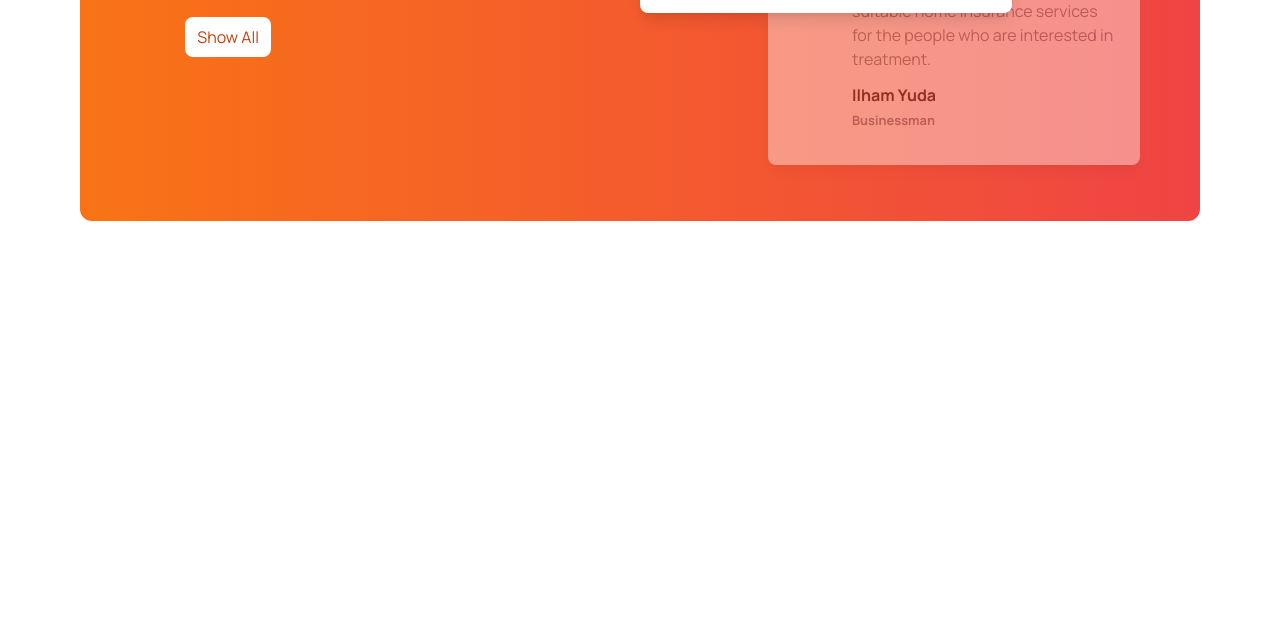
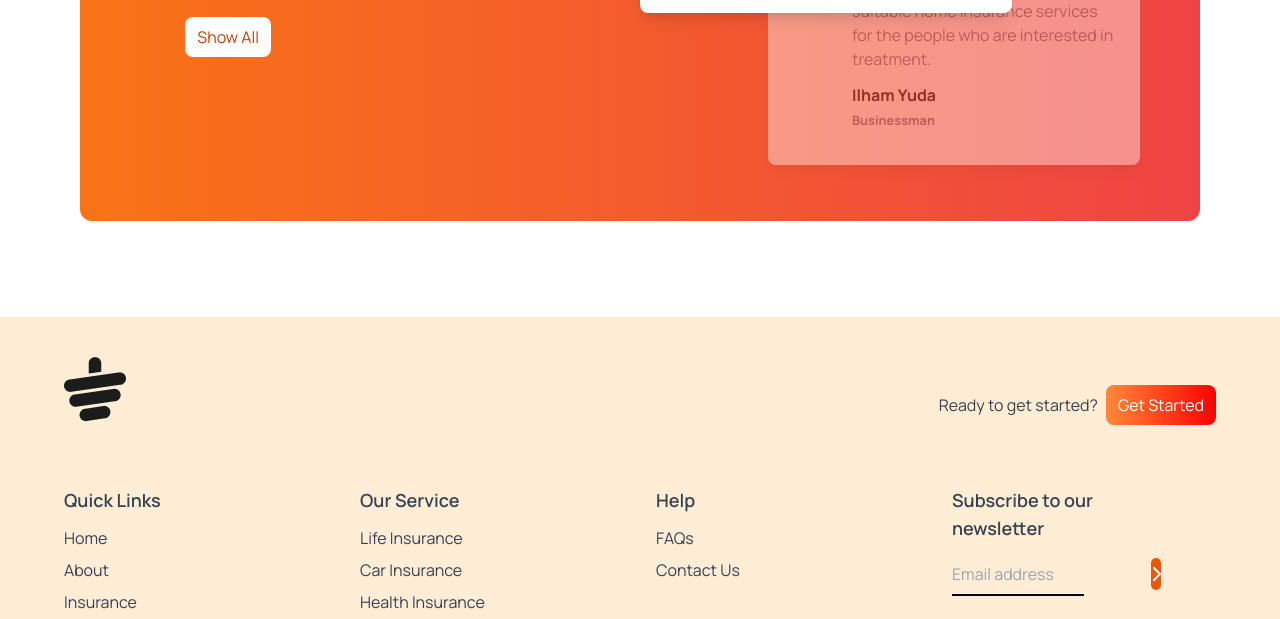
Before and after one commit to Naeemur079/Tea-House-With-Tailwind, a plain HTML site: page index.html in a window 1280 px wide. Shown: the part 2550-3169 px from the top of the page. Before the commit the page ends 2867 px from the top, so only its background shows below. Drawn offline with nearby package versions, Linux system fonts and the light colour scheme.

Commit message:
added footer

```diff
--- a/index.html
+++ b/index.html
@@ -199,9 +199,7 @@
     <h1 class="font-bold">Ilham Yuda</h1>
     <small class="font-bold text-gray-500">Businessman</small>
   </div>
-
 </div>
-
 <div>
   <!-- buttom card -->
 <div class="relative left-8 md:left-32 h-56 top-10 bg-white text-black rounded-lg w-full md:w-3/4 flex items-center p-5 shadow-lg opacity-40">
@@ -221,12 +219,87 @@
     <small class="font-bold text-gray-500">Businessman</small>
   </div>
   </div>
-
 </div>
-
-
 </div>
  </section>
  </main>
+
+<footer class="bg-orange-100 text-gray-700 p-10 px-4 md:px-16">
+  <div class="mx-auto">
+    <!-- logo -->
+    <div class="mb-8 flex justify-between items-center">
+      <img class="mb-8" src="./images/cup.png" alt="">
+      <div class="flex items-center gap-2">
+        <h4>Ready to get started?</h4>
+        <button class="bg-gradient-to-r from-[#FF8938] to-[#FF0000] text-white px-3 py-2 rounded-lg">
+          Get Started
+        </button>
+      </div>
+    </div>
+
+    <!-- links -->
+    <div class="grid grid-cols-1 md:grid-cols-2 lg:grid-cols-4 gap-8">
+      <!-- first column -->
+      <div>
+        <h3 class="font-semibold text-lg mb-3">Quick Links</h3>
+        <ul class="space-y-2">
+          <li><a class="hover:text-orange-600" href="#">Home</a></li>
+          <li><a class="hover:text-orange-600" href="#">About</a></li>
+          <li><a class="hover:text-orange-600" href="#">Insurance</a></li>
+          <li><a class="hover:text-orange-600" href="#">Privacy Policy</a></li>
+        </ul>
+      </div>
+
+      <!-- second column -->
+      <div>
+        <h3 class="font-semibold text-lg mb-3">Our Service</h3>
+        <ul class="space-y-2">
+          <li><a class="hover:text-orange-600" href="#">Life Insurance</a></li>
+          <li><a class="hover:text-orange-600" href="#">Car Insurance</a></li>
+          <li><a class="hover:text-orange-600" href="#">Health Insurance</a></li>
+          <li><a class="hover:text-orange-600" href="#">House Insurance</a></li>
+        </ul>
+      </div>
+
+      <!-- third column -->
+      <div>
+        <h3 class="font-semibold text-lg mb-3">Help</h3>
+        <ul class="space-y-2">
+          <li><a class="hover:text-orange-600" href="#">FAQs</a></li>
+          <li><a class="hover:text-orange-600" href="#">Contact Us</a></li>
+        </ul>
+      </div>
+
+      <!-- fourth column -->
+      <div>
+        <h3 class="font-semibold text-lg mb-3 text-2xl">Subscribe to our <br> newsletter</h3>
+        <div class="flex flex-col space-y-3">
+          <div class="flex items-center gap-2 border-b-2 border-black w-4/6 md:w-3/6">
+            <input type="text" placeholder="Email address" class="flex-1 bg-transparent outline-none py-2 text-gray-700">
+            <button class="w-8 h-8 flex items-center justify-center rounded-full bg-orange-600 text-white">
+              <i class="fa-solid fa-chevron-right"></i>
+            </button>
+          </div>
+        </div>
+
+        <!-- social icons -->
+        <div class="flex justify-between w-2/5 mb-2 mt-8">
+          <i class="fa-brands fa-facebook"></i>
+          <i class="fa-brands fa-instagram"></i>
+          <i class="fa-brands fa-twitter"></i>
+        </div>
+      </div>
+    </div>
+
+    <!-- COPYRIGHT NOTE OUTSIDE GRID -->
+    <div class="w-full flex justify-center mt-8  border-gray-300 pt-4">
+      <p class="text-sm text-gray-600">
+        © 2027 <span class="font-semibold text-gray-800">UIDesign.to</span> - All rights reserved.
+      </p>
+    </div>
+  </div>
+</footer>
+
+
 </body>
 </html>
```
